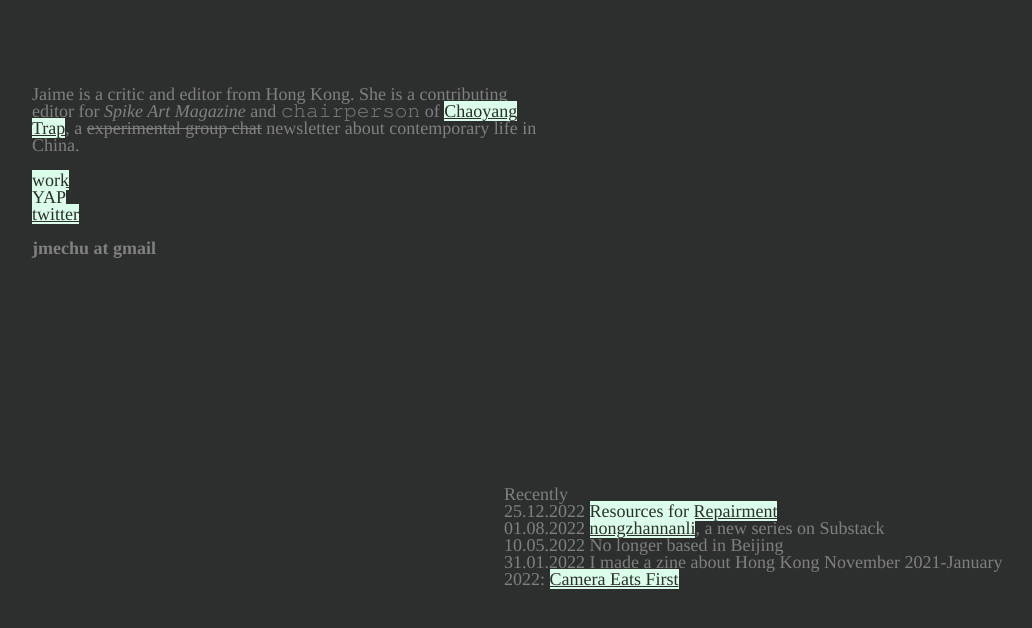
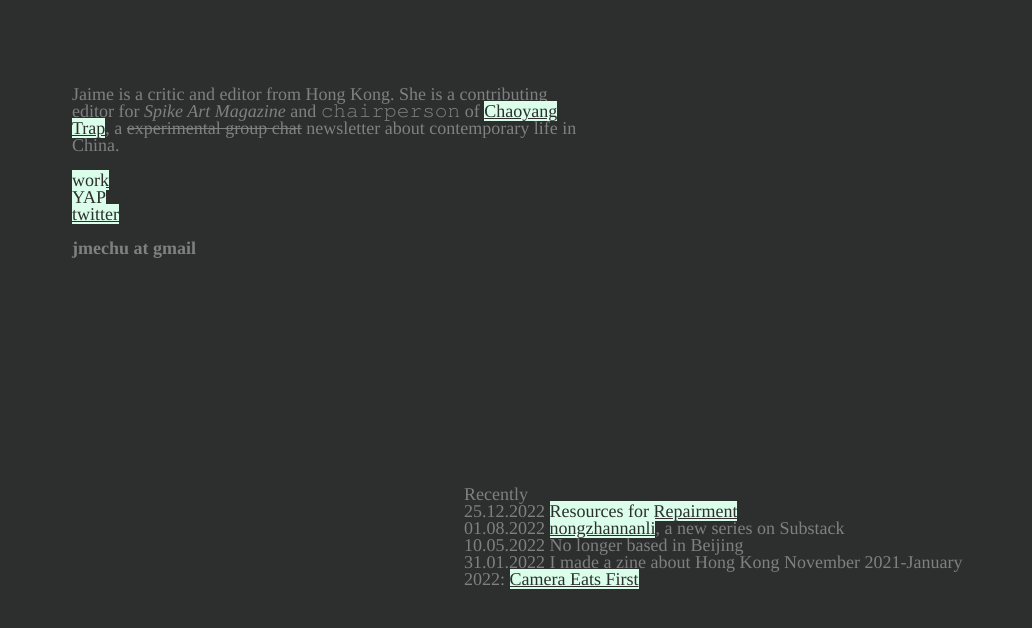
Before and after one commit to jaimebot/jaimebot.github.io, a plain HTML site: page index.html in a window 1280 px wide. Shown: the whole page, without its empty margins (116-1148 px from the left). Drawn offline with Linux system fonts and the light colour scheme.

Commit message:
Update main.css

```diff
--- a/main.css
+++ b/main.css
@@ -21,11 +21,10 @@
 
 	#goodmorning-content {
 	padding-top: 20px;
-   	padding-left: 20px;
-    	padding-right: 20px;
+   	padding-left: 60px;
+    	padding-right: 60px;
     	padding-bottom: 10px;
 	width: 50%;
-        float: left;
 
 	}
 
@@ -44,8 +43,8 @@
 
 	#goodnight-content {
     	padding-top: 20px;
-    	padding-left: 20px;
-    	padding-right: 20px;
+    	padding-left: 60px;
+    	padding-right: 60px;
     	padding-bottom: 10px;
     	width: 50%;
     	float: right;
```
